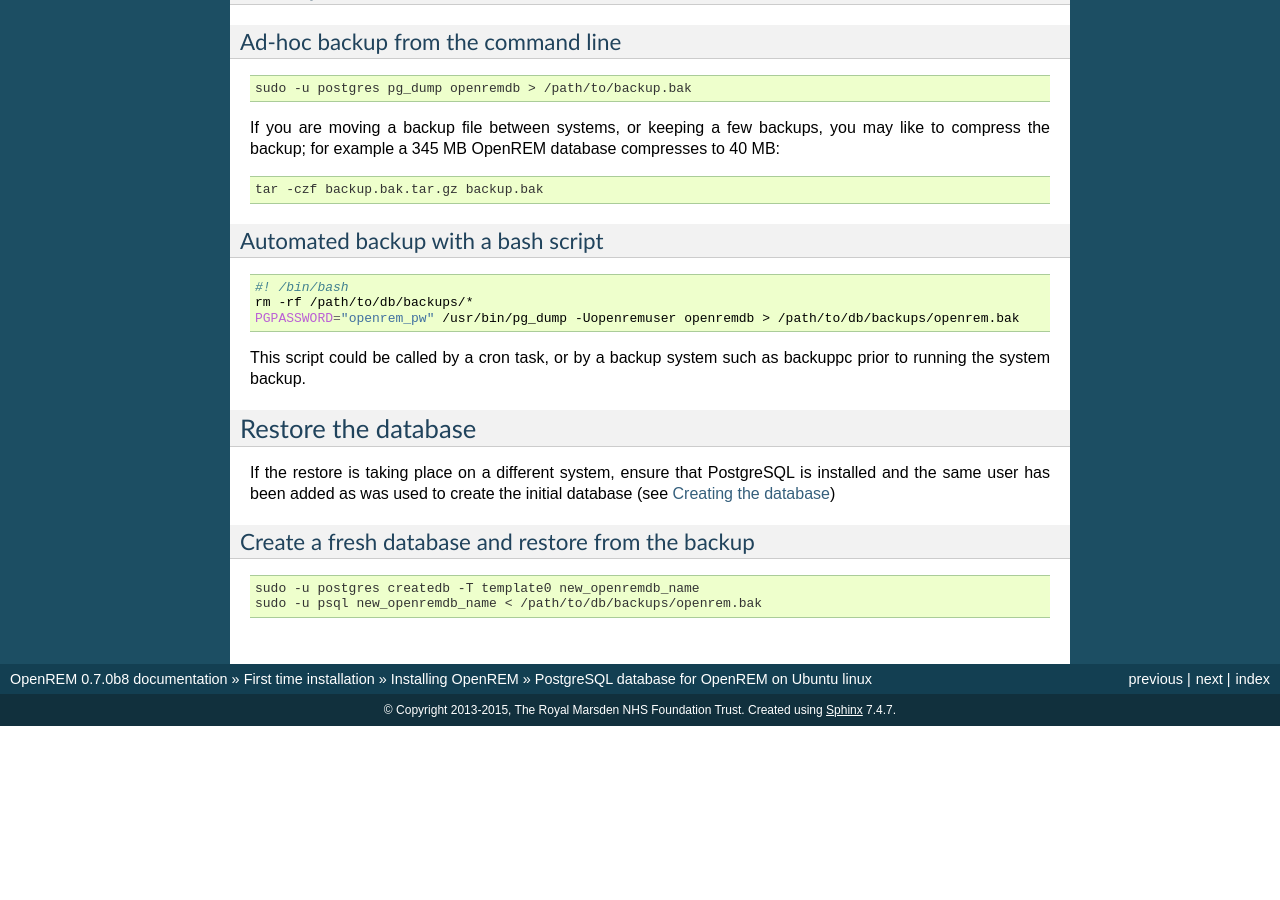
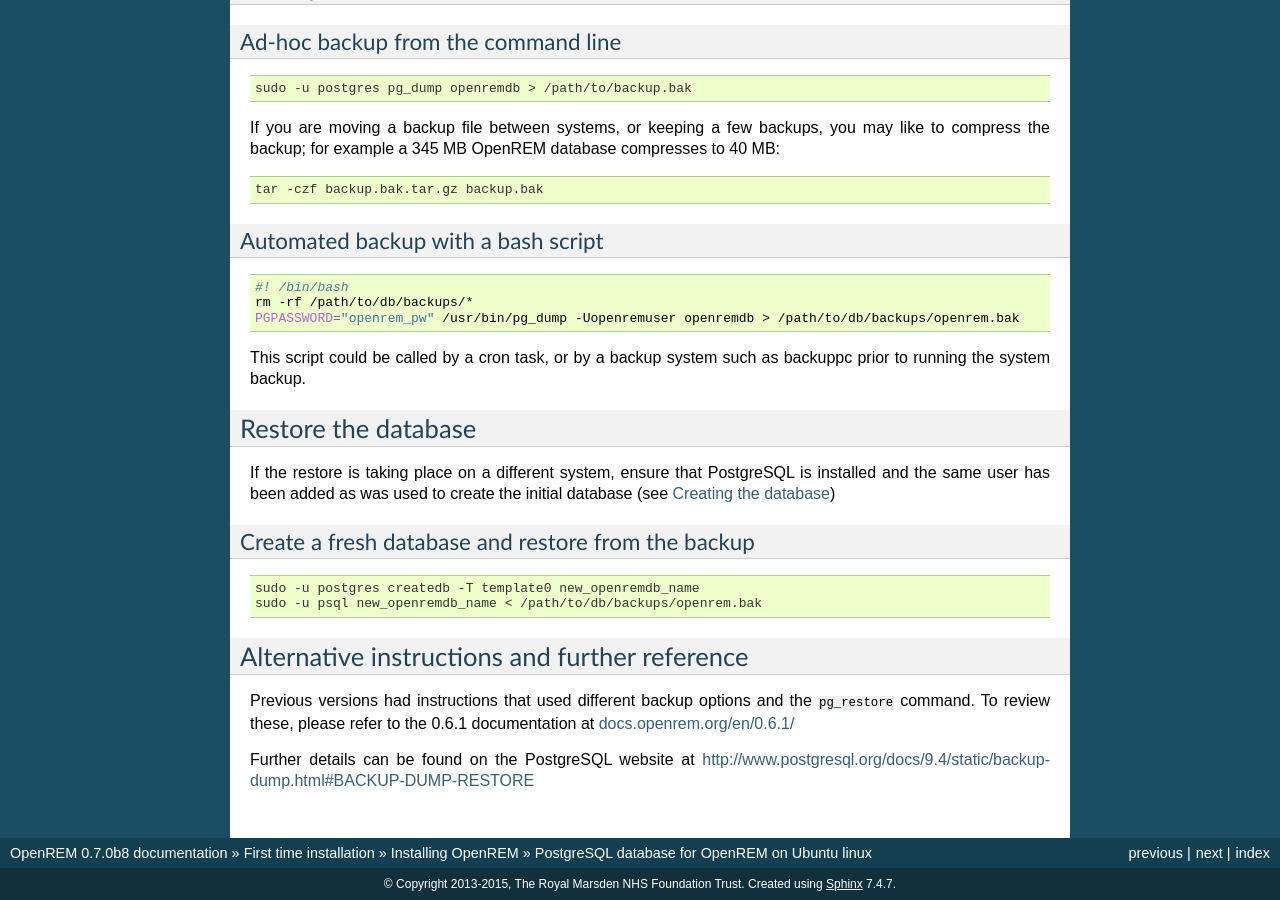
Before and after one commit to ckswilliams/modOpenREM, a Sphinx documentation site: the page built from docs/postgresql.rst, in a window 1280 px wide and 900 px high, scrolled down 1891 px. Built offline with Sphinx 7.4.7, drawn with Linux system fonts in a browser that asks for light colours; before the commit the page ends 2617 px from its top, so only the background shows below that; some of the changed text lies outside the part shown.

Commit message:
Changed reference to backing up postgres in the release notes from backuprestorepostgresql doc to revised postgresql doc. Also added link to 0.6.1 version of former and a link to the official docs.

```diff
--- a/docs/postgresql.rst
+++ b/docs/postgresql.rst
@@ -124,6 +124,7 @@
     'USER': 'openremuser',
     'PASSWORD': 'openrem_pw',
 
+.. _backup-psql-db:
 
 *******************
 Backup the database
@@ -168,3 +169,15 @@
 
     sudo -u postgres createdb -T template0 new_openremdb_name
     sudo -u psql new_openremdb_name < /path/to/db/backups/openrem.bak
+
+
+**********************************************
+Alternative instructions and further reference
+**********************************************
+
+Previous versions had instructions that used different backup options and the ``pg_restore`` command. To review these,
+please refer to the 0.6.1 documentation at
+`docs.openrem.org/en/0.6.1/  <http://docs.openrem.org/en/0.6.1/backupRestorePostgreSQL.html>`_
+
+Further details can be found on the PostgreSQL website at
+http://www.postgresql.org/docs/9.4/static/backup-dump.html#BACKUP-DUMP-RESTORE
--- a/docs/release-0.7.0.rst
+++ b/docs/release-0.7.0.rst
@@ -52,7 +52,7 @@
 
 * Back up your database
 
-    * For PostgreSQL you can refer to :doc:`backupRestorePostgreSQL`
+    * For PostgreSQL you can refer to :ref:`backup-psql-db`
     * For a non-production SQLite3 database, simply make a copy of the database file
 
 * The 0.7.0 upgrade must be made from a 0.6.0 (or later) database, and a schema migration is required:
```
